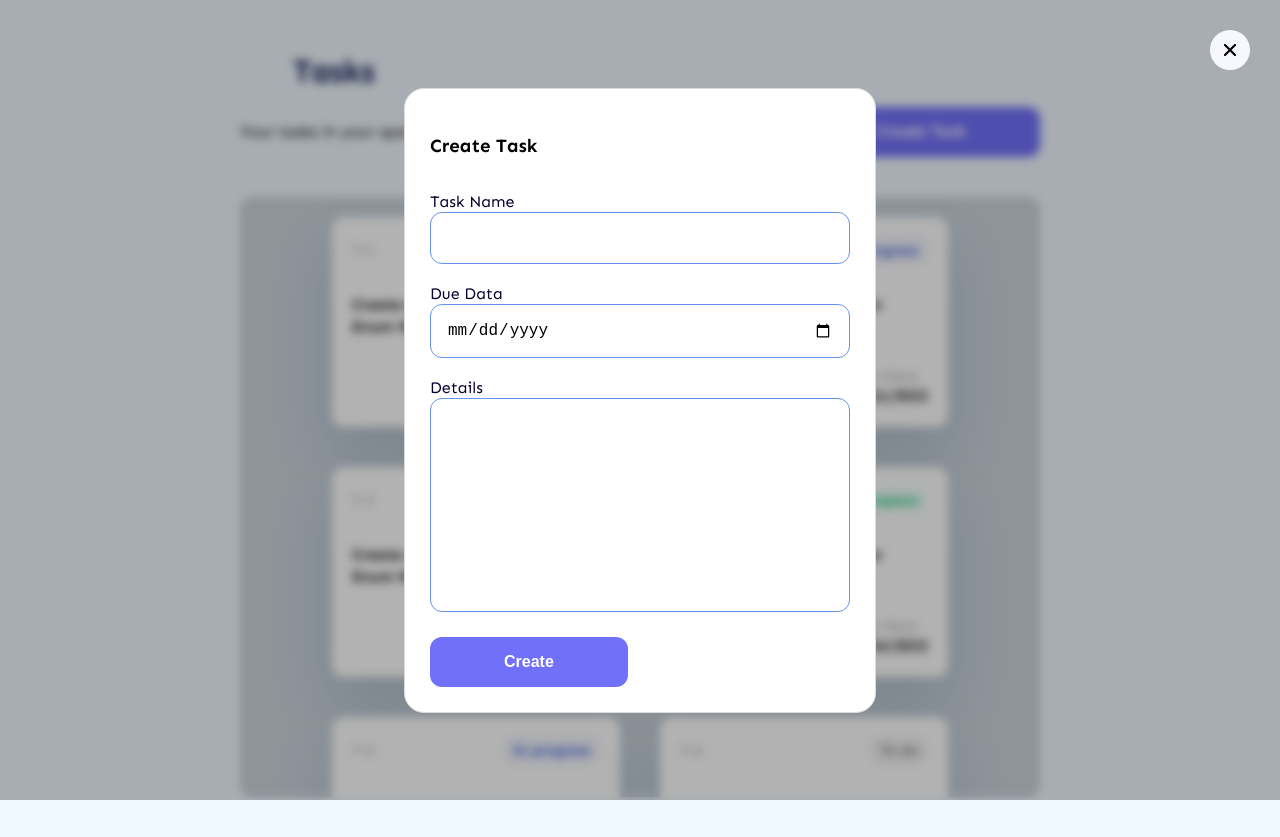
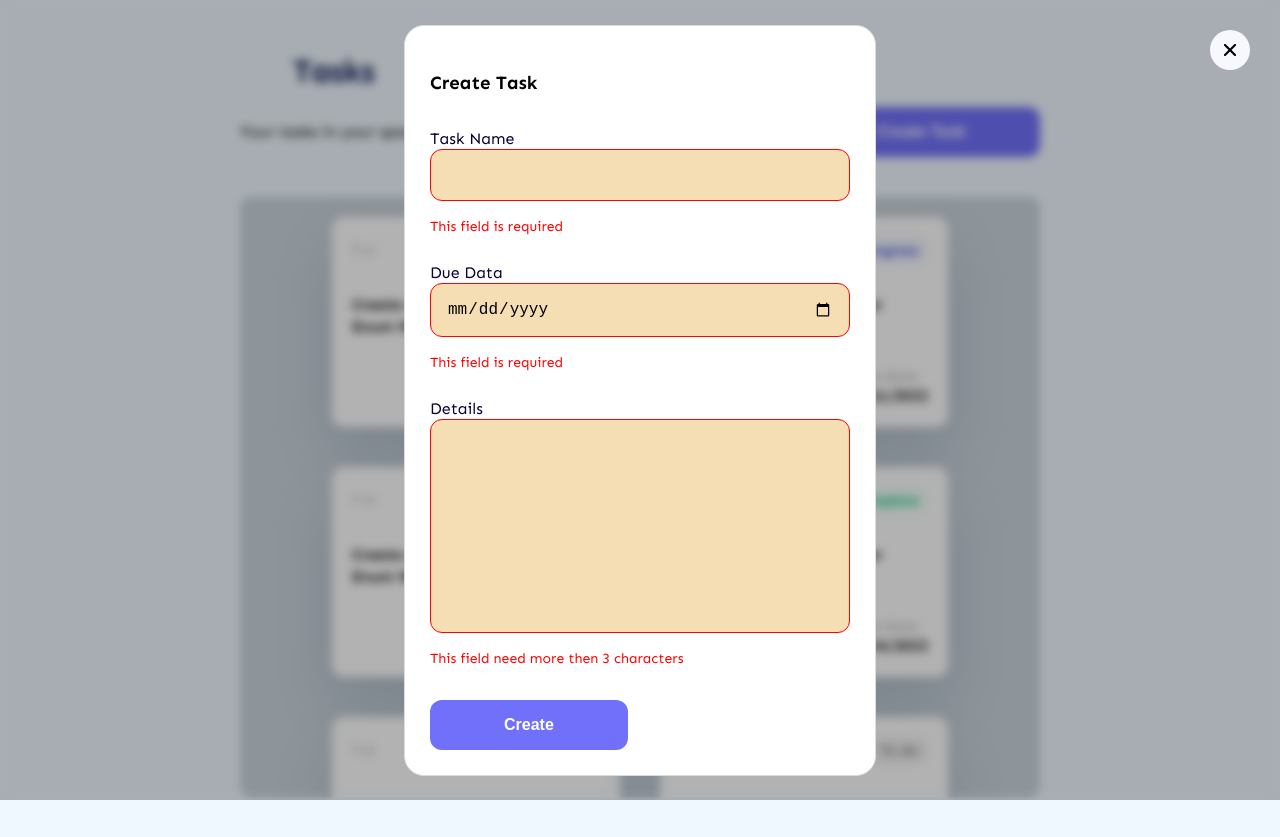
Before and after one commit to andramaria080/Task-Manager, a React (Create React App) app: page / in a window 1280 px wide. Both pictures are taken after a click on the button "Create Task". Built offline with nearby package versions, Linux system fonts and the light colour scheme.

Commit message:
form validation

```diff
--- a/package.json
+++ b/package.json
@@ -6,6 +6,7 @@
     "@testing-library/jest-dom": "^5.16.5",
     "@testing-library/react": "^13.4.0",
     "@testing-library/user-event": "^13.5.0",
+    "clsx": "^2.1.0",
     "react": "^18.2.0",
     "react-dom": "^18.2.0",
     "react-scripts": "5.0.1",
--- a/src/components/forms/CreateTaskForm.jsx
+++ b/src/components/forms/CreateTaskForm.jsx
@@ -1,10 +1,17 @@
-import React, { useState } from "react";
+import React, { useEffect, useState } from "react";
 import "./CreateTaskForms.css";
+import clsx from "clsx";
 
 const CreateTaskForm = (props) => {
   const [taskName, setTaskName] = useState("");
-  const [dueDate, setTaskDate] = useState();
+  const [dueDate, setTaskDate] = useState("");
   const [taskDetails, setTaskDetails] = useState("");
+  const [formValidation, setFormValidation] = useState({
+    taskName: "",
+    dueDate: "",
+    taskDetails: "",
+    isValid: true,
+  });
 
   const handleNameChange = (event) => {
     setTaskName(event.target.value);
@@ -21,6 +28,32 @@ const CreateTaskForm = (props) => {
     setTaskDate("");
     setTaskDetails("");
   };
+
+  useEffect(() => {
+    let taskNameError = "";
+    let dueDateError = "";
+    let taskDetailsError = "";
+    let isValidError = "";
+
+    if (taskName.length === 0) {
+      taskNameError = "This field is required";
+      isValidError = false;
+    }
+    if (dueDate.length === 0) {
+      dueDateError = "This field is required";
+      isValidError = false;
+    }
+    if (taskDetails.length === 0) {
+      taskDetailsError = "This field need more then 3 characters";
+      isValidError = false;
+    }
+    setFormValidation({
+      taskName: taskNameError,
+      dueDate: dueDateError,
+      taskDetails: taskDetailsError,
+      isValid: isValidError,
+    });
+  }, [taskName, dueDate, taskDetails]);
 
   const handleSubmit = (event) => {
     event.preventDefault();
@@ -42,30 +75,43 @@ const CreateTaskForm = (props) => {
           <input
             value={taskName}
             onChange={handleNameChange}
-            className="input-primary"
+            className={clsx(`input-primary`, {
+              ["error"]: formValidation.taskName,
+            })}
             type="text"
-          ></input>
+          />
+          <p className="error-message">{formValidation.taskName}</p>
         </div>
         <div className="form-row">
           <label className="label-vd">Due Data</label>
           <input
             value={dueDate}
             onChange={handleDataChange}
-            className="input-primary"
+            className={clsx("input-primary", {
+              ["error"]: formValidation.dueDate,
+            })}
             type="date"
-          ></input>
+          />
+          <p className="error-message">{formValidation.dueDate}</p>
         </div>
         <div className="form-row">
           <label className="label-vd">Details</label>
           <textarea
             value={taskDetails}
             onChange={handleDetailsChange}
-            className="input-primary"
+            className={clsx("input-primary", {
+              ["error"]: formValidation.taskDetails,
+            })}
             cols="38"
             rows="10"
           ></textarea>
+          <p className="error-message">{formValidation.taskDetails}</p>
         </div>
-        <button className="button-primary" type="submit">
+        <button
+          disabled={!formValidation.isValid}
+          className="button-primary"
+          type="submit"
+        >
           Create
         </button>
       </form>
--- a/src/components/forms/CreateTaskForms.css
+++ b/src/components/forms/CreateTaskForms.css
@@ -39,3 +39,19 @@ textarea.input-primary {
   background-blend-mode: lighten;
   background-blend-mode: darken;
 }
+p.error-message {
+  font-style: normal;
+  font-weight: 400;
+  font-size: 14px;
+  line-height: 14px;
+  color: #ff0000;
+}
+input.error,
+textarea.error {
+  border-color: #ff0000;
+  background-color: #f5deb3;
+}
+input,
+textarea {
+  outline: none;
+}
```
Also changed, not shown: 1 other file (tests, documents, lock files or other folders).
